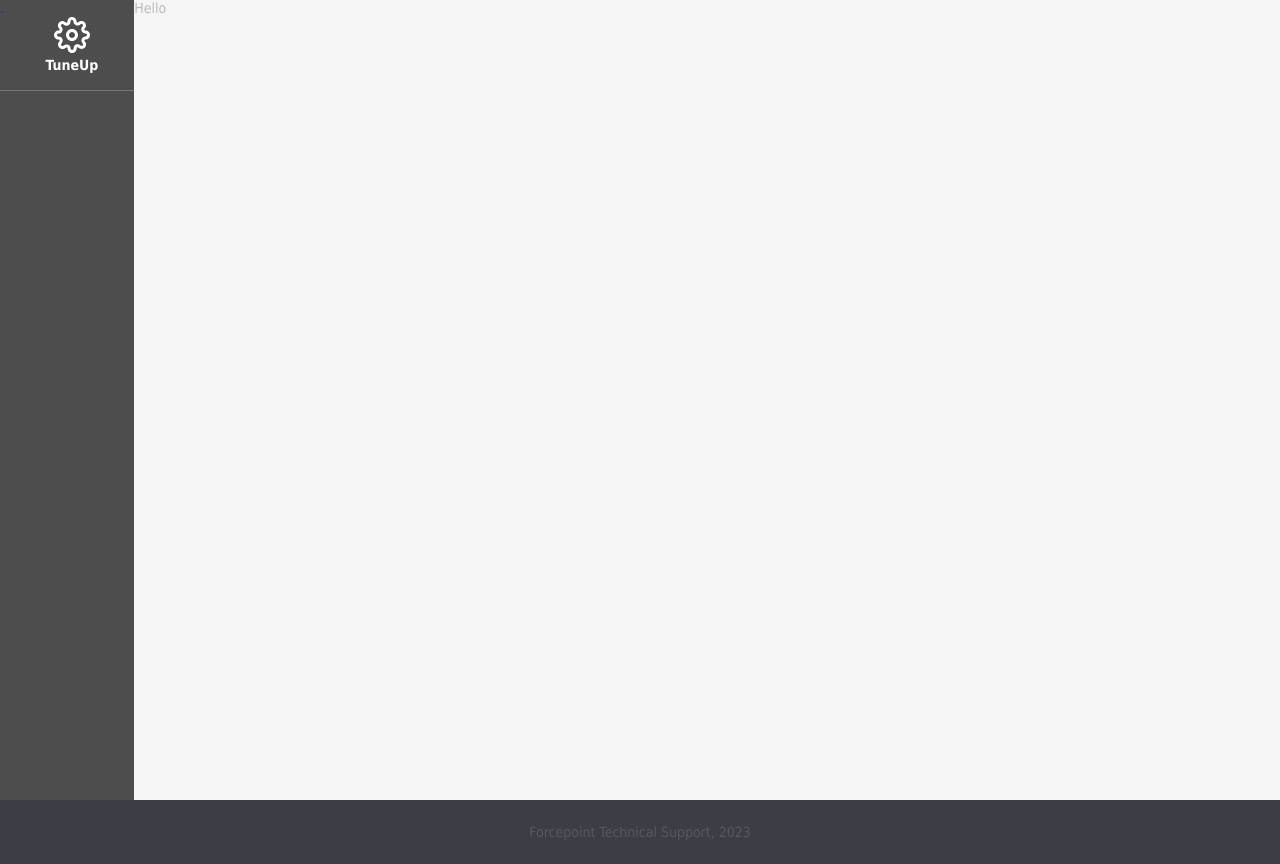
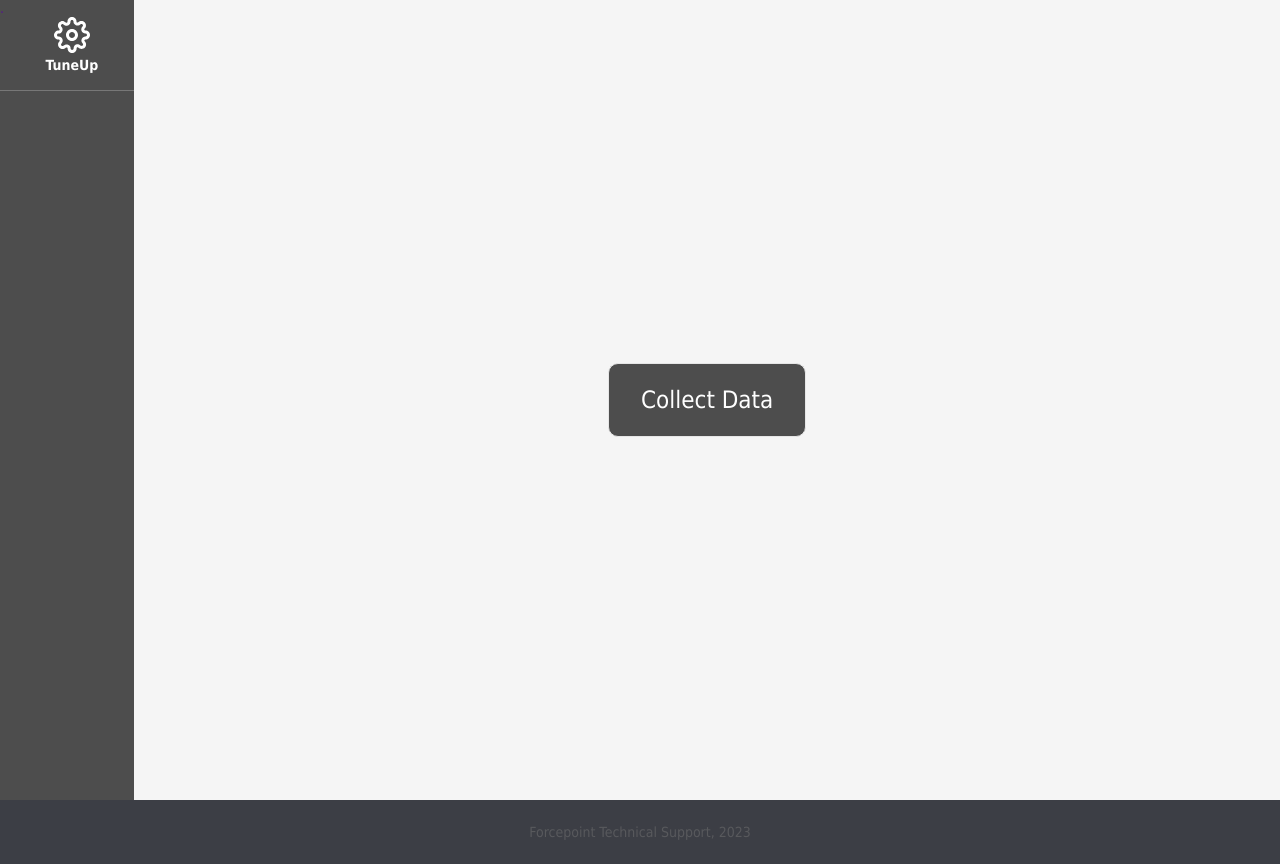
Before and after one commit to sabatico/TuneUp_project, a Python web app: template TuneUp/templates/index.html in a window 1280 px wide. Shown: the part 40-904 px from the top of the page. Run offline with Jinja, Linux system fonts and the light colour scheme; the template is opened without the code that fills it, so the values that code supplies are empty.

Commit message:
added data_collection_progress, no test

```diff
--- a/TuneUp/factory/data_factory.py
+++ b/TuneUp/factory/data_factory.py
@@ -18,5 +18,5 @@ class DataFactory():
             print(k)
             progress_level += 100/len(self.mock_data)
             self.collection_progress.append([k,progress_level])
-            #sleep(2)
+            sleep(2)
         return self.collection_progress
--- /dev/null
+++ b/TuneUp/static/css/index.css
@@ -0,0 +1,42 @@
+.collectData__container{
+    width: 100%;
+    height: 100%;
+    display: flex;
+    flex-direction: column;
+    justify-content: center;
+    align-items: center;
+}
+
+.collectData__button{
+    display: flex;
+    justify-content: center;
+    align-items: center;
+    height:2.5rem;
+    background: var(--button-background-color);
+    border: solid, 1px, var(--light-border-color);
+    padding: 1rem 2rem 1rem 2rem;
+    border-radius: 10px;
+}
+
+.collectData__button:hover{
+
+    background: var(--button-background-color-hover);
+    transition-duration: 0.1s;
+    transition-delay: 0.05s;
+
+
+}
+
+.collectData__button:active{
+
+    transform: translateX(2px);
+    transform: translateY(2px);
+
+}
+
+.collectData__button--link{
+    text-decoration: none;
+    font-size: 1.5rem;
+    color: var(--button-text-color);
+
+}
--- a/TuneUp/static/css/main.css
+++ b/TuneUp/static/css/main.css
@@ -18,8 +18,6 @@
     background-color: var(--top-bar-color);
     height: 100%;
 }
-
-
 
 .body{
 
--- a/TuneUp/templates/index.html
+++ b/TuneUp/templates/index.html
@@ -4,6 +4,12 @@
 {% endblock %}
 
 {% block main_content %}
-    Hello
+    <div class="collectData__container">
+        <a class="collectData__button--link" href="{{url_for('pages.index', collect='start')}}">
+            <div class="collectData__button">
+                Collect Data
+            </div>
+        </a>
+    </div>
 
 {% endblock %}
--- a/TuneUp/templates/layout.html
+++ b/TuneUp/templates/layout.html
@@ -10,6 +10,7 @@
         <title>{{ title | default('TuneUp utility') }}</title>
         <link href="https://fonts.googleapis.com/css?family=Public+Sans:400,600&display=swap" rel='stylesheet'/>
         <link rel="stylesheet" type="text/css"  href="{{ url_for('static', filename='css/main.css') }}" />
+        <link rel="stylesheet" type="text/css"  href="{{ url_for('static', filename='css/index.css') }}" />
         <meta name="robots" content="noindex">
         {% block head_content%}
         {% endblock %}
--- a/requirements.txt
+++ b/requirements.txt
@@ -5,4 +5,5 @@ flask-security >=3.0.0, < 3.1.0
 passlib >= 1.7.4, < 1.8.0
 pyinstaller
 pytest
+pytest_mock >= 3.10.0, < 3.11.0
 whitenoise >= 6.4.0, < 6.5.0
```
Also changed, not shown: Test/test_routes.py (added, +42 -0 lines), TuneUp/routes.py (+20 -1 lines).
